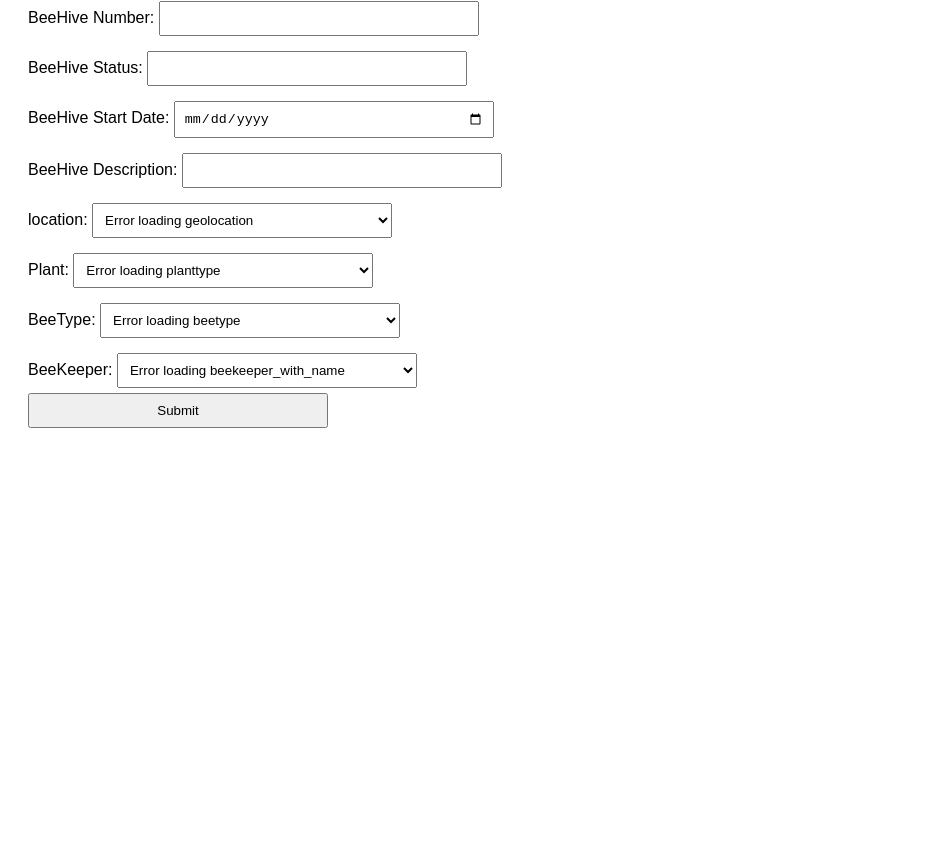
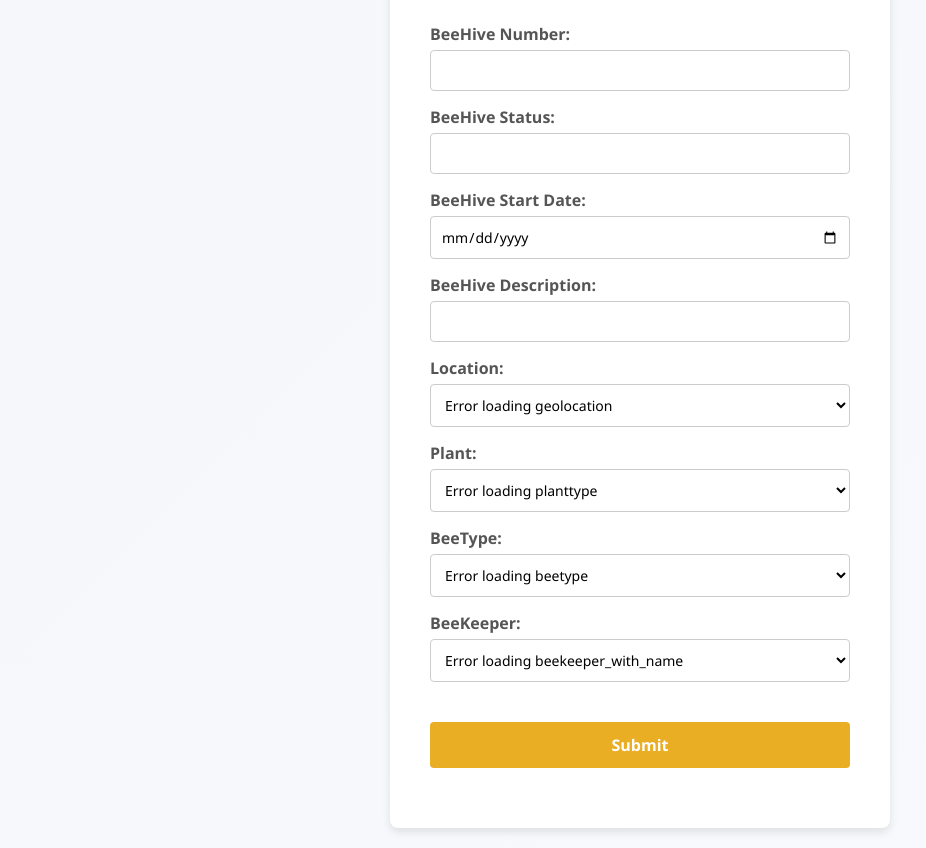
Before and after one commit to PEEMAI2004/CPE-241-Project, a plain HTML site: page Web/static/Farm/beehive.html in a window 1280 px wide. Shown: the part 100-948 px from the top of the page, without its empty margins (0-926 px from the left). Before the commit the page ends 800 px from the top, so only its background shows below. Drawn offline with Linux system fonts and the light colour scheme; no server answers.

Commit message:
Add css at beehive.html

```diff
--- a/Web/static/Farm/beehive.html
+++ b/Web/static/Farm/beehive.html
@@ -4,23 +4,113 @@
   <meta charset="UTF-8">
   <title>Add BeeHive</title>
   <style>
-    body { font-family: sans-serif; padding: 20px; }
-    label { display: block; margin-top: 10px; }
-    input, select, button { padding: 8px; margin-top: 5px; width: 100%; max-width: 300px; }
+    * {
+      margin: 0;
+      padding: 0;
+      box-sizing: border-box;
+      font-family: 'Segoe UI', Tahoma, Geneva, Verdana, sans-serif;
+    }
+
+    body {
+      background-color: #f5f5f5;
+      background-image: linear-gradient(135deg, #f5f7fa 0%, #f7f9fc 100%);
+      min-height: 100vh;
+      display: flex;
+      justify-content: center;
+      align-items: center;
+      padding: 20px;
+    }
+
+    .form-container {
+      background-color: white;
+      padding: 40px;
+      border-radius: 8px;
+      box-shadow: 0 4px 8px rgba(0,0,0,0.1);
+      width: 100%;
+      max-width: 500px;
+    }
+
+    h2 {
+      text-align: center;
+      margin-bottom: 30px;
+      color: #333;
+    }
+
+    form label {
+      display: block;
+      margin-bottom: 15px;
+      font-weight: bold;
+      color: #555;
+    }
+
+    form input,
+    form select {
+      padding: 10px;
+      margin-top: 5px;
+      width: 100%;
+      border: 1px solid #ccc;
+      border-radius: 4px;
+      font-size: 14px;
+      background-color: #fff;
+    }
+
+    form input:focus,
+    form select:focus {
+      border-color: #f6b913;
+      outline: none;
+      box-shadow: 0 0 3px rgba(226, 129, 44, 0.5);
+    }
+
+    button[type="submit"] {
+      margin-top: 25px;
+      padding: 12px;
+      width: 100%;
+      background-color: #eaae24;
+      color: white;
+      border: none;
+      border-radius: 4px;
+      font-size: 16px;
+      font-weight: bold;
+      cursor: pointer;
+      transition: background-color 0.3s ease;
+    }
+
+    button[type="submit"]:hover {
+      background-color: #f6b913;
+    }
+
+    #result {
+      margin-top: 20px;
+      text-align: center;
+      color: #27ae60;
+      font-weight: bold;
+    }
   </style>
 </head>
 <body>
 
+  <div class="form-container">
     <h2>Add BeeHive</h2>
 
     <form id="beeHiveForm" data-endpoint="beehive">
 
-    <label>BeeHive Number: <input type="text" name="beehive_number" required></label>
-    <label>BeeHive Status: <input type="text" name="beehive_status" required></label>
-    <label>BeeHive Start Date: <input type="date" name="beehivestartdate" required></label>
-    <label>BeeHive Description: <input type="text" name="beehive_description" required></label>
+      <label>BeeHive Number:
+        <input type="text" name="beehive_number" required>
+      </label>
 
-    <label>location:
+      <label>BeeHive Status:
+        <input type="text" name="beehive_status" required>
+      </label>
+
+      <label>BeeHive Start Date:
+        <input type="date" name="beehivestartdate" required>
+      </label>
+
+      <label>BeeHive Description:
+        <input type="text" name="beehive_description" required>
+      </label>
+
+      <label>Location:
         <select name="location_id" id="locationDropdown" required>
           <option value="">Loading...</option>
         </select>
@@ -48,6 +138,7 @@
     </form>
 
     <p id="result"></p>
+  </div>
 
   <script src="api.js"></script>
 </body>
--- a/Web/static/styles.css
+++ b/Web/static/styles.css
@@ -1,3 +1,4 @@
+
 * {
     margin: 0;
     padding: 0;
@@ -6,11 +7,16 @@
 }
 
 body {
+    font-family: 'Poppins', sans-serif;
     background-color: #f5f5f5;
+    background-image: linear-gradient(135deg, #f5f7fa 0%, #f7f9fc 100%);
+    color: var(--text-primary);
+    line-height: 1.6;
+    min-height: 100vh;
     display: flex;
     justify-content: center;
     align-items: center;
-    min-height: 100vh;
+    padding: 20px;
 }
 
 .container {
```
Lines whose indentation alone changed are shown as unchanged.
